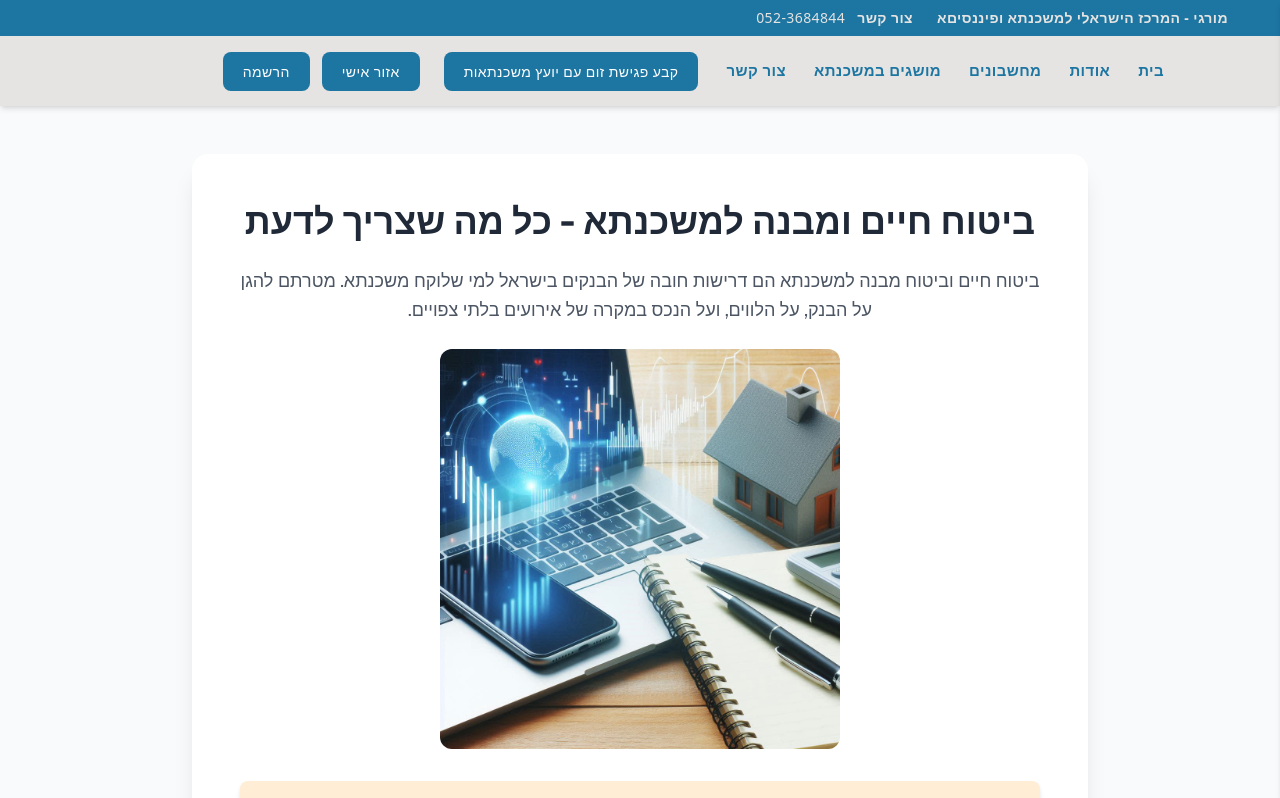
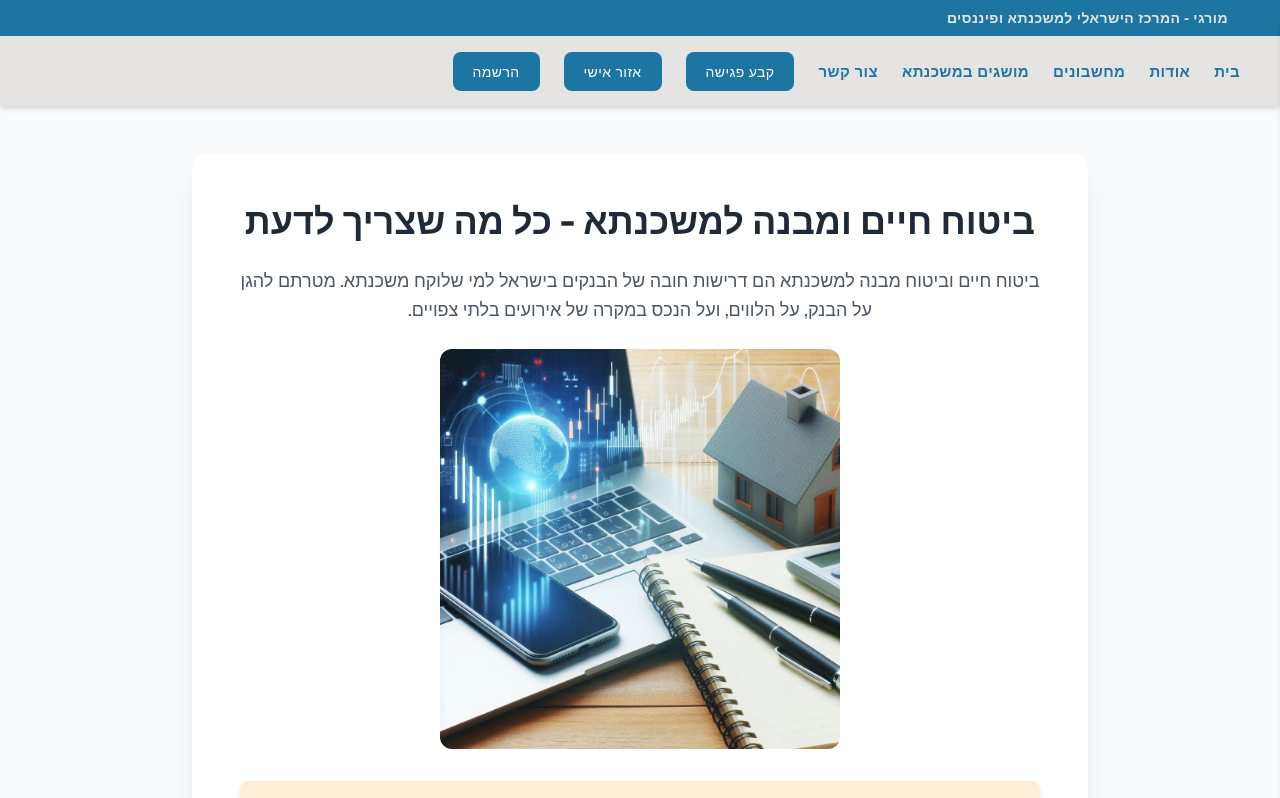
Before and after one commit to guycoh/mortgage, a Next.js app: page /home/mortgage_insurance in a window 1280 px wide. Shown: the top 798 px of the page. Built offline with nearby package versions, Linux system fonts and the light colour scheme.

Commit message:
עדכון תכונה חדשה / תיקון באג / שיפורי UI

```diff
--- a/app/home/components/nav.tsx
+++ b/app/home/components/nav.tsx
@@ -1,122 +1,57 @@
 "use client"
-import Link from "next/link";
-import { useState } from "react";
+import Link from "next/link"
 
-export const Nav = () => {
-
-
- //calculator open
- const [cal, setCal]=useState(false);
- const handleCalClick=()=>setCal(!cal)
-
+export const Nav = ({ onOpenMenu, isMenuOpen }: { onOpenMenu: () => void, isMenuOpen: boolean }) => {
   return (
     <div>
-    <header className='shadow-md font-sans tracking-wide relative z-50'>
+      <header className="shadow-md font-sans tracking-wide relative z-50">
 
-
-
-
-
-
-    <section className='py-2 bg-[#1d75a1] text-[#e5e4e3] text-right px-10'>
-      <p className='text-sm'><strong className="mx-3" >מורגי - המרכז הישראלי למשכנתא ופיננסיםא</strong>
-          <strong className="mx-3">צור קשר
-          </strong>052-3684844</p>
+        {/* פס עליון */}
+        <section className="py-2 bg-[#1d75a1] text-[#e5e4e3] text-right px-10">
+          <p className="text-sm">
+            <strong className="mx-3">מורגי - המרכז הישראלי למשכנתא ופיננסים</strong>
+          </p>
         </section>
 
-    <div className='flex flex-wrap items-center justify-between gap-4 px-10 py-4 bg-[#e5e4e3] min-h-[70px] relative'>
+        {/* אזור תפריט */}
+        <div className="flex flex-wrap items-center justify-between gap-4 px-10 py-4 bg-[#e5e4e3] min-h-[70px] relative">
 
-          <div className="w-[28px] h-[28px] absolute right-4 top-3" >
-
-
+          {/* כפתור המבורגר */}
+          <button
+            onClick={onOpenMenu}
+            className={`md:hidden absolute top-4 right-4 z-[60] bg-white rounded-full p-4 shadow-md transition-all duration-200
+              ${isMenuOpen ? 'opacity-0 pointer-events-none' : 'opacity-100'}
+            `}
+            aria-label="פתח תפריט"
+          >
+            <div className="space-y-1">
+              <span className="block w-6 h-0.5 bg-[#1d75a1]"></span>
+              <span className="block w-6 h-0.5 bg-[#1d75a1]"></span>
+              <span className="block w-6 h-0.5 bg-[#1d75a1]"></span>
             </div>
-
-
-
-
-
-
-
-      <div id="collapseMenu"
-        className='max-lg:hidden lg:!block max-lg:before:fixed max-lg:before:bg-black max-lg:before:opacity-50 max-lg:before:inset-0 max-lg:before:z-50'>
-        <button id="toggleClose" className='lg:hidden fixed top-2 right-4 z-[100] rounded-full bg-white w-9 h-9 flex items-center justify-center border'>
-          <svg xmlns="http://www.w3.org/2000/svg" className="w-3.5 h-3.5 fill-black" viewBox="0 0 320.591 320.591">
-            <path
-              d="M30.391 318.583a30.37 30.37 0 0 1-21.56-7.288c-11.774-11.844-11.774-30.973 0-42.817L266.643 10.665c12.246-11.459 31.462-10.822 42.921 1.424 10.362 11.074 10.966 28.095 1.414 39.875L51.647 311.295a30.366 30.366 0 0 1-21.256 7.288z"
-              data-original="#000000"></path>
-            <path
-              d="M287.9 318.583a30.37 30.37 0 0 1-21.257-8.806L8.83 51.963C-2.078 39.225-.595 20.055 12.143 9.146c11.369-9.736 28.136-9.736 39.504 0l259.331 257.813c12.243 11.462 12.876 30.679 1.414 42.922-.456.487-.927.958-1.414 1.414a30.368 30.368 0 0 1-23.078 7.288z"
-              data-original="#000000"></path>
-          </svg>
           </button>
 
-
-        <ul
-          className='lg:flex lg:gap-x-1 max-lg:space-y-1 max-lg:fixed max-lg:bg-white max-lg:w-1/2 max-lg:min-w-[300px] max-lg:top-0 max-lg:left-0 max-lg:p-6 max-lg:h-full max-lg:shadow-md max-lg:overflow-auto z-50 mx-16'>
-
-          <li className='max-lg:border-b max-lg:py-3 px-3'>
-              <Link href="/home"  className='hover:text-[#1d75a1] text-[#1d75a1] block font-bold text-[15px]'>בית</Link>
+          {/* תפריט ניווט */}
+          <div className="max-lg:hidden lg:!block">
+            <ul className="flex gap-x-6">
+              <li><Link href="/home" className="text-[#1d75a1] font-bold text-[15px]">בית</Link></li>
+              <li><Link href="/home/about" className="text-[#1d75a1] font-bold text-[15px]">אודות</Link></li>
+              <li><Link href="/home/calculators" className="text-[#1d75a1] font-bold text-[15px]">מחשבונים</Link></li>
+              <li><Link href="/home/concepts" className="text-[#1d75a1] font-bold text-[15px]">מושגים במשכנתא</Link></li>
+              <li><Link href="/home/contact" className="text-[#1d75a1] font-bold text-[15px]">צור קשר</Link></li>
+              <li>
+                <Link href="/home/schedule" className="text-white bg-[#1d75a1] rounded-lg text-sm px-5 py-2.5">קבע פגישה</Link>
               </li>
-
-          <li className='max-lg:border-b max-lg:py-3 px-3'>
-            <Link href="/home/about"  className='hover:text-[#1d75a1] text-[#1d75a1] block font-bold text-[15px]'> אודות</Link>
-
+              <li>
+                <Link href="/login" className="text-white bg-[#1d75a1] rounded-lg text-sm px-5 py-2.5">אזור אישי</Link>
               </li>
-
-          <li className='max-lg:border-b max-lg:py-3 px-3'>
-            <Link href="/home/calculators"  className='hover:text-[#1d75a1] text-[#1d75a1] block font-bold text-[15px]'>מחשבונים </Link>
+              <li>
+                <Link href="/signup" className="text-white bg-[#1d75a1] rounded-lg text-sm px-5 py-2.5">הרשמה</Link>
               </li>
-
-          <li className='max-lg:border-b max-lg:py-3 px-3'>
-            <Link href="/home/concepts"  className='hover:text-[#1d75a1] text-[#1d75a1] block font-bold text-[15px]'>מושגים במשכנתא </Link>
-          </li>
-          <li className='max-lg:border-b max-lg:py-3 px-3'>
-               <Link href="/home/contact"  className='hover:text-[#007bff] text-[#1d75a1] block font-bold text-[15px]'>צור קשר</Link>
-          </li>
-
-
-
-          {/* <li className='max-lg:border-b max-lg:py-3 px-3'>
-             <DropdownMenuCal/>
-          </li> */}
-
-
-          <li className='max-lg:border-b max-lg:py-3 px-3'>
-                <Link href="/home/schedule"  className="focus:outline-none text-white bg-[#1d75a1] hover:bg-[#a39d8f] focus:ring-4 focus:ring-[#a39d8f] font-medium rounded-lg text-sm px-5 py-2.5 me-2 mb-2 dark:bg-green-600 dark:hover:bg-green-700 dark:focus:ring-green-800"> קבע פגישת זום עם יועץ משכנתאות</Link>
-
-          </li>
-          <li >
-                <Link href="/login"  className="focus:outline-none text-white bg-[#1d75a1] hover:bg-[#a39d8f] focus:ring-4 focus:ring-[#a39d8f] font-medium rounded-lg text-sm px-5 py-2.5 me-2 mb-2 dark:bg-green-600 dark:hover:bg-green-700 dark:focus:ring-green-800"> אזור אישי</Link>
-                {/* <form action={Logout}>
-                     <button className="focus:outline-none text-white bg-[#1d75a1] hover:bg-[#a39d8f] focus:ring-4 focus:ring-[#a39d8f] font-medium rounded-lg text-sm px-5 py-2.5 me-2 mb-2 dark:bg-green-600 dark:hover:bg-green-700 dark:focus:ring-green-800" type="submit" >log out</button>
-                 <p>{email}</p>
-
-                </form> */}
-          </li>
-          <li >
-                <Link href="/signup"  className="focus:outline-none text-white bg-[#1d75a1] hover:bg-[#a39d8f] focus:ring-4 focus:ring-[#a39d8f] font-medium rounded-lg text-sm px-5 py-2.5 me-2 mb-2 dark:bg-green-600 dark:hover:bg-green-700 dark:focus:ring-green-800"> הרשמה</Link>
-          </li>
-
-
-
-
             </ul>
-      </div>
-
-      <div className='flex max-lg:ml-auto'>
-        <button id="toggleOpen" className='lg:hidden'>
-          <svg className="w-7 h-7" fill="#000" viewBox="0 0 20 20" xmlns="http://www.w3.org/2000/svg">
-            <path fillRule="evenodd"
-              d="M3 5a1 1 0 011-1h12a1 1 0 110 2H4a1 1 0 01-1-1zM3 10a1 1 0 011-1h12a1 1 0 110 2H4a1 1 0 01-1-1zM3 15a1 1 0 011-1h12a1 1 0 110 2H4a1 1 0 01-1-1z"
-              clipRule="evenodd"></path>
-          </svg>
-        </button>
           </div>
         </div>
       </header>
-
-
-
     </div>
   )
 }
--- a/app/home/components/sidebar_mobile.tsx
+++ b/app/home/components/sidebar_mobile.tsx
@@ -1,29 +1,18 @@
+
 'use client'
 
 import Link from 'next/link'
 import { useState } from 'react'
 
-export default function SideMenu() {
+export default function SideMenu({ triggerButton }: { triggerButton: (onClick: () => void, isOpen: boolean) => React.ReactNode }) {
   const [isOpen, setIsOpen] = useState(false)
 
   return (
     <>
-      {/* כפתור פתיחה - יופיע רק במסכים קטנים מ-md */}
-      <button
-        onClick={() => setIsOpen(true)}
-        className={`fixed top-20 right-4 z-[60] bg-white rounded-full p-2 shadow-md transition-all duration-200
-          md:hidden ${isOpen ? 'opacity-0 pointer-events-none' : 'opacity-100'}
-        `}
-        aria-label="פתח תפריט"
-      >
-        <div className="space-y-1">
-          <span className="block w-6 h-0.5 bg-[#1d75a1]"></span>
-          <span className="block w-6 h-0.5 bg-[#1d75a1]"></span>
-          <span className="block w-6 h-0.5 bg-[#1d75a1]"></span>
-        </div>
-      </button>
+      {/* כפתור פתיחה – נשלח כ־prop */}
+      {triggerButton(setIsOpen.bind(null, true), isOpen)}
 
-      {/* רקע כהה מאחורי התפריט */}
+      {/* רקע כהה */}
       {isOpen && (
         <div
           className="fixed inset-0 bg-black/40 z-40"
@@ -33,14 +22,14 @@ export default function SideMenu() {
 
       {/* תפריט צד מימין */}
       <aside
-        className={`fixed top-0 right-0 z-50 h-full bg-white w-72 max-w-full shadow-md p-6 transform transition-transform duration-300 ease-in-out
+        className={`fixed top-4 right-0 z-50 h-full bg-white w-72 max-w-full shadow-md p-6 transform transition-transform duration-300 ease-in-out
           ${isOpen ? 'translate-x-0' : 'translate-x-full'}
         `}
       >
-        {/* כפתור סגירה - בצד שמאל וגדול */}
+        {/* כפתור סגירה */}
         <button
           onClick={() => setIsOpen(false)}
-          className="absolute top-4 left-4 text-gray-500 hover:text-[#1d75a1] text-3xl"
+          className="absolute top-4 left-4 text-gray-500 hover:text-[#1d75a1] text-5xl"
           aria-label="סגור תפריט"
         >
           &times;
@@ -48,21 +37,23 @@ export default function SideMenu() {
 
         {/* קישורים */}
         <ul className="space-y-4 mt-12 text-right">
-          <li>
-            <Link href="/home" className="block text-[#1d75a1] hover:text-[#007bff] font-bold text-[15px]">בית</Link>
-          </li>
-          <li>
-            <Link href="/home/about" className="block text-[#1d75a1] hover:text-[#007bff] font-bold text-[15px]">אודות</Link>
-          </li>
-          <li>
-            <Link href="/home/calculators" className="block text-[#1d75a1] hover:text-[#007bff] font-bold text-[15px]">מחשבונים</Link>
-          </li>
-          <li>
-            <Link href="/home/concepts" className="block text-[#1d75a1] hover:text-[#007bff] font-bold text-[15px]">מושגים במשכנתא</Link>
-          </li>
-          <li>
-            <Link href="/home/contact" className="block text-[#1d75a1] hover:text-[#007bff] font-bold text-[15px]">צור קשר</Link>
-          </li>
+          {[
+            ['בית', '/home'],
+            ['אודות', '/home/about'],
+            ['מחשבונים', '/home/calculators'],
+            ['מושגים במשכנתא', '/home/concepts'],
+            ['צור קשר', '/home/contact'],
+          ].map(([text, href]) => (
+            <li key={href}>
+              <Link
+                href={href}
+                onClick={() => setIsOpen(false)}
+                className="block text-[#1d75a1] hover:text-[#007bff] font-bold text-[15px]"
+              >
+                {text}
+              </Link>
+            </li>
+          ))}
         </ul>
       </aside>
     </>
@@ -77,59 +68,279 @@ export default function SideMenu() {
 
 
 
-// "use client"
 
-// import { useState } from 'react';
-// import Link from 'next/link';
 
-// export default function Sidebar_admin() {
-//   const [isOpen, setIsOpen] = useState(false);
 
-//   const toggleSidebar = () => {
-//     setIsOpen((prev) => !prev);
-//   };
+
+
+
+
+
+
+
+
+
+
+
+// 'use client'
+
+// import Link from 'next/link'
+// import { useState } from 'react'
+
+// export default function SideMenu() {
+//   const [isOpen, setIsOpen] = useState(false)
 
 //   return (
-//     <div className="relative" dir="rtl">
-//       {/* Sidebar */}
-//       <div
-//         className={`fixed top-0 right-0 h-full bg-gray-800 text-white transition-transform duration-300 ${
-//           isOpen ? 'translate-x-0' : 'translate-x-full'
-//         } w-64`}
+//     <>
+//       {/* כפתור פתיחה – רק מתחת ל-md */}
+//       <button
+//         onClick={() => setIsOpen(true)}
+//         className={`fixed top-20 right-4 z-[60] bg-white rounded-full p-2 shadow-md transition-all duration-200
+//           md:hidden ${isOpen ? 'opacity-0 pointer-events-none' : 'opacity-100'}
+//         `}
+//         aria-label="פתח תפריט"
 //       >
-//         <div className="flex justify-between items-center p-4 bg-gray-900">
-//           <h1 className="text-lg font-bold">תפריט</h1>
-//           <button
-//             onClick={toggleSidebar}
-//             className="text-gray-400 hover:text-white"
-//           >
-//             ✖️
-//           </button>
+//         <div className="space-y-1">
+//           <span className="block w-6 h-0.5 bg-[#1d75a1]"></span>
+//           <span className="block w-6 h-0.5 bg-[#1d75a1]"></span>
+//           <span className="block w-6 h-0.5 bg-[#1d75a1]"></span>
 //         </div>
-//         <ul className="p-4 space-y-2">
-//           <li className="hover:bg-gray-700 p-2 rounded"> <Link href="/admin/dashboard" > 🏠 דף הבית </Link></li>
-//           <li className="hover:bg-gray-700 p-2 rounded"> <Link href="/private/admin/dashboard/concepts" > 🏠 מושגים משכנתא</Link></li>
+//       </button>
 
-//           <li className="hover:bg-gray-700 p-2 rounded"> <Link href="/private/admin/users" > 👥 משתמשים</Link></li>
-//           <li className="hover:bg-gray-700 p-2 rounded"> <Link href="/private/admin/premissions" > 🔐 סוגי הרשאות</Link></li>
-//           <li className="hover:bg-gray-700 p-2 rounded"> טבלאות מערכת</li>
-//           <li className="hover:bg-gray-700 p-2 rounded"> <Link href="/private/admin/status_call" > 📞 טבלת סטטוס שיחה</Link></li>
-//           <li className="hover:bg-gray-700 p-2 rounded"> <Link href="/private/admin/reason_not_intrested" > 😒 סיבת לא נסגר</Link></li>
-//           <li className="hover:bg-gray-700 p-2 rounded">📧 יצירת קשר</li>
-//           <li className="hover:bg-gray-700 p-2 rounded"> <Link href="/admin/setting" > ⚙️ הגדרות</Link></li>
-//           ✒️🔐📊📄
+//       {/* רקע כהה */}
+//       {isOpen && (
+//         <div
+//           className="fixed inset-0 bg-black/40 z-40"
+//           onClick={() => setIsOpen(false)}
+//         />
+//       )}
+
+//       {/* תפריט צד מימין */}
+//       <aside
+//         className={`fixed top-0 right-0 z-50 h-full bg-white w-72 max-w-full shadow-md p-6 transform transition-transform duration-300 ease-in-out
+//           ${isOpen ? 'translate-x-0' : 'translate-x-full'}
+//         `}
+//       >
+//         {/* כפתור סגירה */}
+//         <button
+//           onClick={() => setIsOpen(false)}
+//           className="absolute top-4 left-4 text-gray-500 hover:text-[#1d75a1] text-3xl"
+//           aria-label="סגור תפריט"
+//         >
+//           &times;
+//         </button>
+
+//         {/* קישורים – כל אחד סוגר את התפריט */}
+//         <ul className="space-y-4 mt-12 text-right">
+//           <li>
+//             <Link href="/home" onClick={() => setIsOpen(false)} className="block text-[#1d75a1] hover:text-[#007bff] font-bold text-[15px]">
+//               בית
+//             </Link>
+//           </li>
+//           <li>
+//             <Link href="/home/about" onClick={() => setIsOpen(false)} className="block text-[#1d75a1] hover:text-[#007bff] font-bold text-[15px]">
+//               אודות
+//             </Link>
+//           </li>
+//           <li>
+//             <Link href="/home/calculators" onClick={() => setIsOpen(false)} className="block text-[#1d75a1] hover:text-[#007bff] font-bold text-[15px]">
+//               מחשבונים
+//             </Link>
+//           </li>
+//           <li>
+//             <Link href="/home/concepts" onClick={() => setIsOpen(false)} className="block text-[#1d75a1] hover:text-[#007bff] font-bold text-[15px]">
+//               מושגים במשכנתא
+//             </Link>
+//           </li>
+//           <li>
+//             <Link href="/home/contact" onClick={() => setIsOpen(false)} className="block text-[#1d75a1] hover:text-[#007bff] font-bold text-[15px]">
+//               צור קשר
+//             </Link>
+//           </li>
+//         </ul>
+//       </aside>
+//     </>
+//   )
+// }
+
+
+
+
+
+
+
+
+
+
+
+
+
+
+// "use client"
+// import Link from "next/link"
+// import { forwardRef, useImperativeHandle, useState, useEffect } from "react"
+
+// export type SidebarHandle = {
+//   open: () => void
+// }
+
+// const Sidebar = forwardRef<SidebarHandle>((_, ref) => {
+//   const [isOpen, setIsOpen] = useState(false)
+
+//   useImperativeHandle(ref, () => ({
+//     open: () => setIsOpen(true),
+//   }))
+
+//   const closeSidebar = () => setIsOpen(false)
+
+//   useEffect(() => {
+//     document.body.style.overflow = isOpen ? 'hidden' : ''
+//     return () => { document.body.style.overflow = '' }
+//   }, [isOpen])
+
+//   return (
+//     <>
+//       {isOpen && (
+//         <div
+//           className="fixed inset-0 z-40 bg-black bg-opacity-50"
+//           onClick={closeSidebar}
+//         />
+//       )}
+
+//       <div className={`fixed top-0 right-0 z-50 h-full w-3/4 max-w-[300px] bg-white shadow-md transform transition-transform duration-300 ease-in-out ${isOpen ? 'translate-x-0' : 'translate-x-full'} lg:hidden`}>
+//         <button
+//           onClick={closeSidebar}
+//           className="absolute top-4 left-4 z-50"
+//         >
+//           <svg xmlns="http://www.w3.org/2000/svg" className="w-8 h-8 fill-black" viewBox="0 0 24 24">
+//             <path d="M18 6L6 18M6 6l12 12" />
+//           </svg>
+//         </button>
+
+//         <ul className="mt-16 space-y-4 p-6">
+//           {[
+//             { href: "/home", label: "בית" },
+//             { href: "/home/about", label: "אודות" },
+//             { href: "/home/calculators", label: "מחשבונים" },
+//             { href: "/home/concepts", label: "מושגים במשכנתא" },
+//             { href: "/home/contact", label: "צור קשר" },
+//             { href: "/home/schedule", label: "קבע פגישת זום", className: "text-white bg-[#1d75a1] rounded-lg px-4 py-2 block text-center" },
+//             { href: "/login", label: "אזור אישי", className: "text-white bg-[#1d75a1] rounded-lg px-4 py-2 block text-center" },
+//             { href: "/signup", label: "הרשמה", className: "text-white bg-[#1d75a1] rounded-lg px-4 py-2 block text-center" },
+//           ].map(({ href, label, className = "" }) => (
+//             <li key={href} className="border-b py-3 px-3">
+//               <Link
+//                 href={href}
+//                 className={`hover:text-[#1d75a1] text-[#1d75a1] block font-bold text-[15px] ${className}`}
+//                 onClick={closeSidebar}
+//               >
+//                 {label}
+//               </Link>
+//             </li>
+//           ))}
 //         </ul>
 //       </div>
+//     </>
+//   )
+// })
 
-//       {/* Open Button */}
-//       {!isOpen && (
+// Sidebar.displayName = "Sidebar"
+// export default Sidebar
+
+
+
+
+
+
+
+
+
+
+
+
+
+
+// 'use client'
+
+// import Link from 'next/link'
+// import { useState } from 'react'
+
+// export default function SideMenu() {
+//   const [isOpen, setIsOpen] = useState(false)
+
+//   return (
+//     <>
+//       {/* כפתור פתיחה – רק מתחת ל-md */}
+//       <button
+//         onClick={() => setIsOpen(true)}
+//         className={`fixed top-20 right-4 z-[60] bg-white rounded-full p-2 shadow-md transition-all duration-200
+//           md:hidden ${isOpen ? 'opacity-0 pointer-events-none' : 'opacity-100'}
+//         `}
+//         aria-label="פתח תפריט"
+//       >
+//         <div className="space-y-1">
+//           <span className="block w-6 h-0.5 bg-[#1d75a1]"></span>
+//           <span className="block w-6 h-0.5 bg-[#1d75a1]"></span>
+//           <span className="block w-6 h-0.5 bg-[#1d75a1]"></span>
+//         </div>
+//       </button>
+
+//       {/* רקע כהה */}
+//       {isOpen && (
+//         <div
+//           className="fixed inset-0 bg-black/40 z-40"
+//           onClick={() => setIsOpen(false)}
+//         />
+//       )}
+
+//       {/* תפריט צד מימין */}
+//       <aside
+//         className={`fixed top-0 right-0 z-50 h-full bg-white w-72 max-w-full shadow-md p-6 transform transition-transform duration-300 ease-in-out
+//           ${isOpen ? 'translate-x-0' : 'translate-x-full'}
+//         `}
+//       >
+//         {/* כפתור סגירה */}
 //         <button
-//           onClick={toggleSidebar}
-//           className="fixed top-4 right-4 p-2 bg-blue-600 text-white rounded-full shadow-lg hover:bg-blue-700 focus:outline-none"
+//           onClick={() => setIsOpen(false)}
+//           className="absolute top-4 left-4 text-gray-500 hover:text-[#1d75a1] text-3xl"
+//           aria-label="סגור תפריט"
 //         >
-//           ☰
+//           &times;
 //         </button>
-//       )}
-//     </div>
-//   );
+
+//         {/* קישורים – כל אחד סוגר את התפריט */}
+//         <ul className="space-y-4 mt-12 text-right">
+//           <li>
+//             <Link href="/home" onClick={() => setIsOpen(false)} className="block text-[#1d75a1] hover:text-[#007bff] font-bold text-[15px]">
+//               בית
+//             </Link>
+//           </li>
+//           <li>
+//             <Link href="/home/about" onClick={() => setIsOpen(false)} className="block text-[#1d75a1] hover:text-[#007bff] font-bold text-[15px]">
+//               אודות
+//             </Link>
+//           </li>
+//           <li>
+//             <Link href="/home/calculators" onClick={() => setIsOpen(false)} className="block text-[#1d75a1] hover:text-[#007bff] font-bold text-[15px]">
+//               מחשבונים
+//             </Link>
+//           </li>
+//           <li>
+//             <Link href="/home/concepts" onClick={() => setIsOpen(false)} className="block text-[#1d75a1] hover:text-[#007bff] font-bold text-[15px]">
+//               מושגים במשכנתא
+//             </Link>
+//           </li>
+//           <li>
+//             <Link href="/home/contact" onClick={() => setIsOpen(false)} className="block text-[#1d75a1] hover:text-[#007bff] font-bold text-[15px]">
+//               צור קשר
+//             </Link>
+//           </li>
+
+
+
+
+//         </ul>
+//       </aside>
+//     </>
+//   )
 // }
--- a/app/home/layout.tsx
+++ b/app/home/layout.tsx
@@ -4,7 +4,11 @@ import {Footer}from "./components/footer";
 import { Nav } from "./components/nav";
 import SideMenu from "./components/sidebar_mobile";
 
-
+<SideMenu
+      triggerButton={(onClick, isOpen) => (
+        <Nav onOpenMenu={onClick} isMenuOpen={isOpen} />
+      )}
+    />
 export default function HomeLayout({
   children,
 
@@ -18,8 +22,11 @@ export default function HomeLayout({
   <div className="min-h-screen flex flex-col">
 
    <main className="flex-grow">
-   <Nav/>
-   <SideMenu/>
+   <SideMenu
+      triggerButton={(onClick, isOpen) => (
+        <Nav onOpenMenu={onClick} isMenuOpen={isOpen} />
+      )}
+    />
    {children}
    </main>
    <Footer/>
```
Lines whose indentation alone changed are shown as unchanged.
